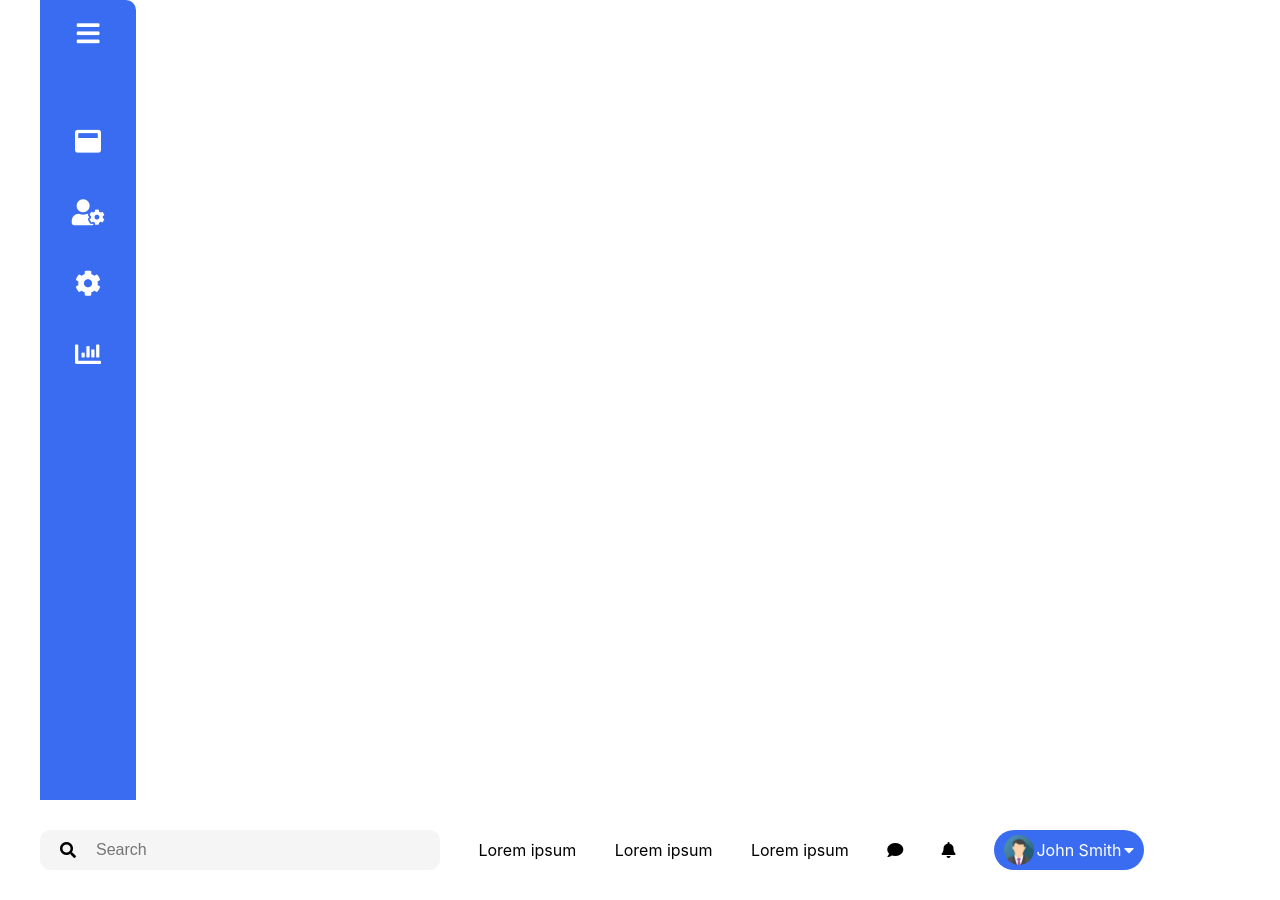
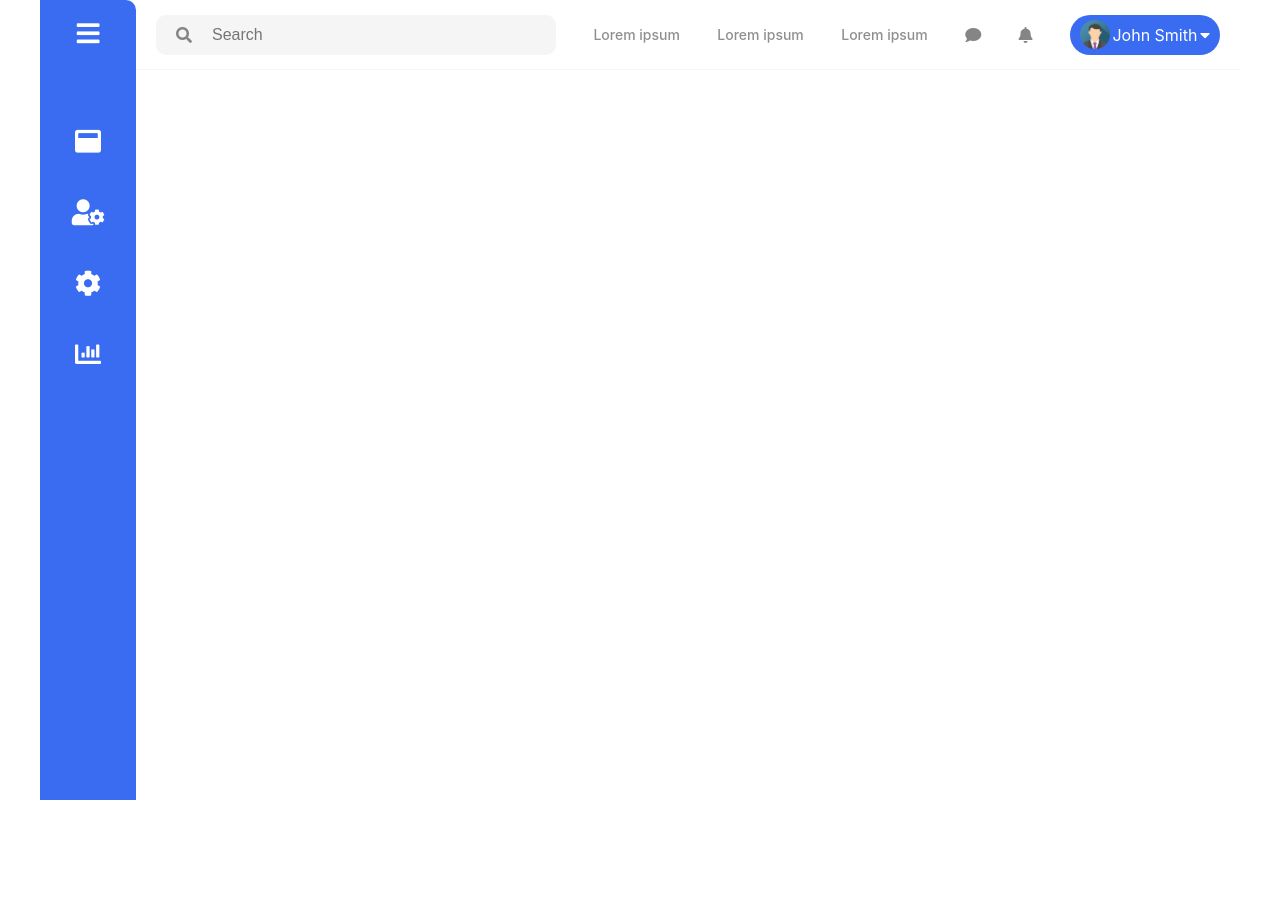
Before and after one commit to adeelrizvi89/digital-waze-test, a React (Create React App) app: page / in a window 1280 px wide. After the commit the page ends 800 px from the top, so only its background shows below. Built offline with nearby package versions, Linux system fonts and the light colour scheme; some icons are missing.

Commit message:
header update

```diff
--- a/src/Components/Header.js
+++ b/src/Components/Header.js
@@ -8,13 +8,13 @@ const Header = () => {
         <i class="fas fa-search"></i>
         <input type="text" placeholder="Search"></input>
       </div>
-      <span className={{ fontsize: "16px", fontWeight: "500" }}>
+      <span style={{ fontSize: "14px", fontWeight: "500", color: "#8f8f8f" }}>
         Lorem ipsum
       </span>
-      <span className={{ fontsize: "16px", fontWeight: "500" }}>
+      <span style={{ fontSize: "14px", fontWeight: "500", color: "#8f8f8f" }}>
         Lorem ipsum
       </span>
-      <span className={{ fontsize: "16px", fontWeight: "500" }}>
+      <span style={{ fontSize: "14px", fontWeight: "500", color: "#8f8f8f" }}>
         Lorem ipsum
       </span>
       <i class="fas fa-comment"></i>
--- a/src/index.css
+++ b/src/index.css
@@ -21,6 +21,7 @@ code {
 .container {
   max-width: 1200px;
   margin: 0px auto;
+  display: flex;
 }
 .navBar {
   width: 8%;
@@ -44,7 +45,9 @@ code {
   align-items: center;
   justify-content: space-between;
   width: 92%;
-  height: 100px;
+  height: 70px;
+  padding: 0 20px;
+  border-bottom: 1px solid #f5f5f5;
 }
 .searchBar {
   display: flex;
@@ -63,6 +66,7 @@ code {
 }
 .searchBar .fa-search {
   margin-right: 20px;
+  color: #858585;
 }
 .user {
   display: flex;
@@ -79,3 +83,8 @@ code {
   width: 30px;
   border-radius: 50%;
 }
+.fa-comment,
+.fa-bell {
+  font-size: 16px;
+  color: #858585;
+}
```
